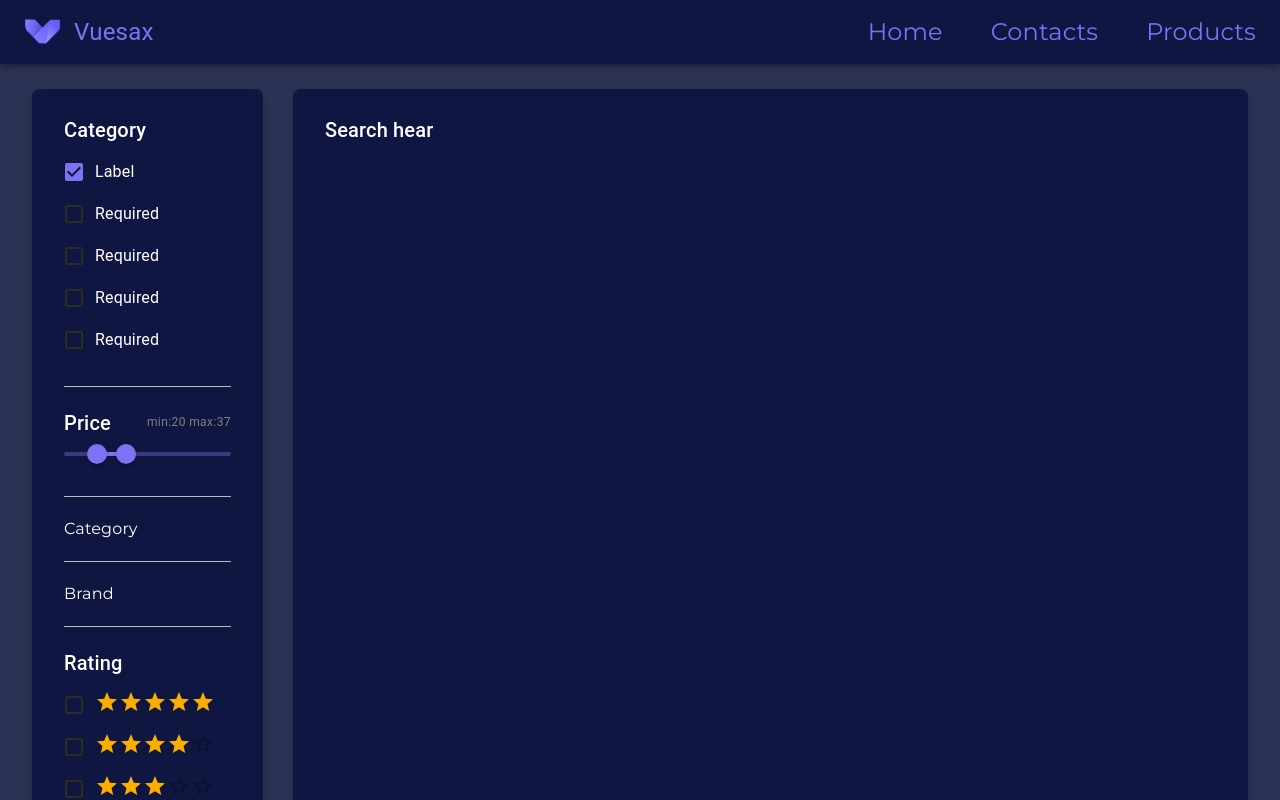
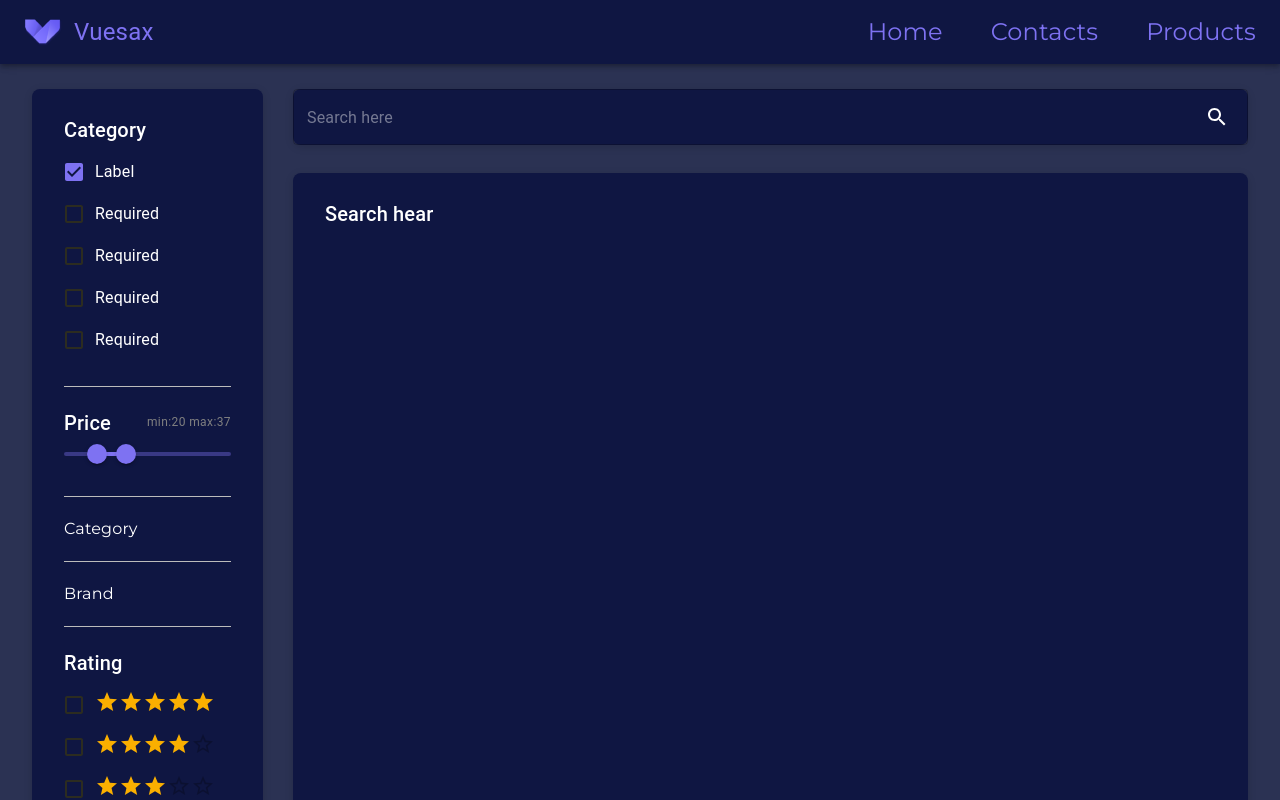
Before and after one commit to sifes/Vuesax, a Next.js app: page /products in a window 1280 px wide. Shown: the top 800 px of the page. Built offline with nearby package versions, Linux system fonts and the light colour scheme.

Commit message:
feat: Search Products Input

```diff
--- /dev/null
+++ b/src/components/products/SearchProducts.tsx
@@ -0,0 +1,76 @@
+import * as React from 'react';
+import TextField from '@mui/material/TextField';
+import Autocomplete from '@mui/material/Autocomplete';
+import SearchIcon from '@mui/icons-material/Search';
+interface Film {
+    title: string;
+    year: number;
+}
+
+
+export function SearchProducts() {
+    const [open, setOpen] = React.useState(false);
+    const [options, setOptions] = React.useState<readonly Film[]>([]);
+    const loading = open && options.length === 0;
+
+    React.useEffect(() => {
+        let active = true;
+
+        if (!loading) {
+            return undefined;
+        }
+
+        (async () => {
+            if (active) {
+                setOptions([...[]]);
+            }
+        })();
+
+        return () => {
+            active = false;
+        };
+    }, [loading]);
+
+    React.useEffect(() => {
+        if (!open) {
+            setOptions([]);
+        }
+    }, [open]);
+
+    return (
+        <Autocomplete
+            id="search-products"
+            sx={{
+                width: '100%',
+                bgcolor: '#0F1642',
+                borderRadius: '8px',
+                boxShadow: '0px 2px 8px 0px rgba(0, 0, 0, 0.14)',
+            }}
+            filterOptions={(x) => x}
+            open={open}
+            onOpen={() => setOpen(true)}
+            onClose={() => setOpen(false)}
+            isOptionEqualToValue={(option, value) => option.title === value.title}
+            getOptionLabel={(option) => option.title}
+            options={options}
+            loading={loading}
+            renderInput={(params) => (
+                <>
+                    {/* Box sx={{ display: 'flex', justifyContent: 'space-between' }} */}
+                    <TextField
+                        {...params}
+                        placeholder='Search here'
+                        InputProps={{
+                            ...params.InputProps,
+                            endAdornment: (
+                                <>
+                                    <SearchIcon sx={{ margin: '0 -20px 0 0 ' }}></SearchIcon>
+                                </>
+                            ),
+                        }}
+                    />
+                </>
+            )}
+        />
+    );
+}
--- a/src/pages/products/index.tsx
+++ b/src/pages/products/index.tsx
@@ -1,5 +1,6 @@
 import { Filters } from '@/components/filters/Filters'
 import { Products } from '@/components/products/Products'
+import { SearchProducts } from '@/components/products/SearchProducts'
 import { Box } from '@mui/material'
 import React from 'react'
 
@@ -14,7 +15,16 @@ const ProductsPage: React.FC<Iindex> = () => {
             padding: { lg: '25px 32px', xs: '20px 10px' },
         }}>
             <Filters />
-            <Products />
+            <Box sx={{
+                width: 1,
+                display: 'flex',
+                flexDirection: 'column',
+                gap: '28px'
+            }}>
+                <SearchProducts />
+                <Products />
+            </Box>
+
         </Box>
     )
 }
```
